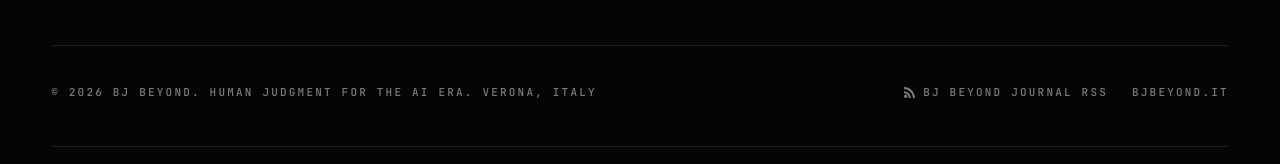
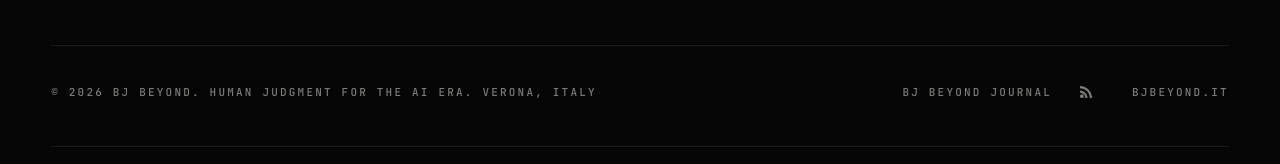
Before and after one commit to bjbeyond81/bjbeyond, a Next.js app: page / in a window 1280 px wide. Shown: the part 9049-9213 px from the top of the page. Built offline with nearby package versions, Linux system fonts and the light colour scheme.

Commit message:
Footer: split Journal link and RSS icon (BJ Beyond Journal → /studio/, icon → feed.xml)

```diff
--- a/components/sections/Footer.tsx
+++ b/components/sections/Footer.tsx
@@ -69,24 +69,33 @@ export function Footer() {
         <div className="mt-14 flex flex-col gap-3 border-t border-rule pt-6 sm:flex-row sm:items-center sm:justify-between">
           <p className="u-label text-mist-400">{FOOTER.copyright}</p>
           <div className="flex flex-wrap items-center gap-x-6 gap-y-3">
-            {/* The Journal's article feed (GitHub Pages), not this site's own /feed.xml. */}
+            {/* The Journal (GitHub Pages) and its article feed, not this site's own /feed.xml. */}
+            <span className="inline-flex items-center gap-3">
+              <a
+                href="https://bjbeyond81.github.io/studio/"
+                className="u-label inline-flex min-h-11 items-center text-mist-400 transition-colors duration-200 hover:text-amber-400"
+              >
+                BJ Beyond Journal
+              </a>
               <a
                 href="https://bjbeyond81.github.io/studio/feed.xml"
                 type="application/rss+xml"
-              className="u-label inline-flex min-h-11 items-center gap-2 text-mist-400 transition-colors duration-200 hover:text-amber-400"
+                aria-label="BJ Beyond Journal RSS feed"
+                title="RSS"
+                className="inline-flex min-h-11 min-w-11 items-center justify-center text-mist-400 transition-colors duration-200 hover:text-amber-400"
               >
                 <svg
                   aria-hidden="true"
-                width="11"
-                height="11"
+                  width="12"
+                  height="12"
                   viewBox="0 0 16 16"
                   fill="currentColor"
                 >
                   <circle cx="2.5" cy="13.5" r="2.5" />
                   <path d="M0 6v3a7 7 0 0 1 7 7h3A10 10 0 0 0 0 6zm0-6v3a13 13 0 0 1 13 13h3A16 16 0 0 0 0 0z" />
                 </svg>
-              BJ Beyond Journal RSS
               </a>
+            </span>
             <p className="u-label text-mist-400">{SITE.domain}</p>
           </div>
         </div>
```
Lines whose indentation alone changed are shown as unchanged.
